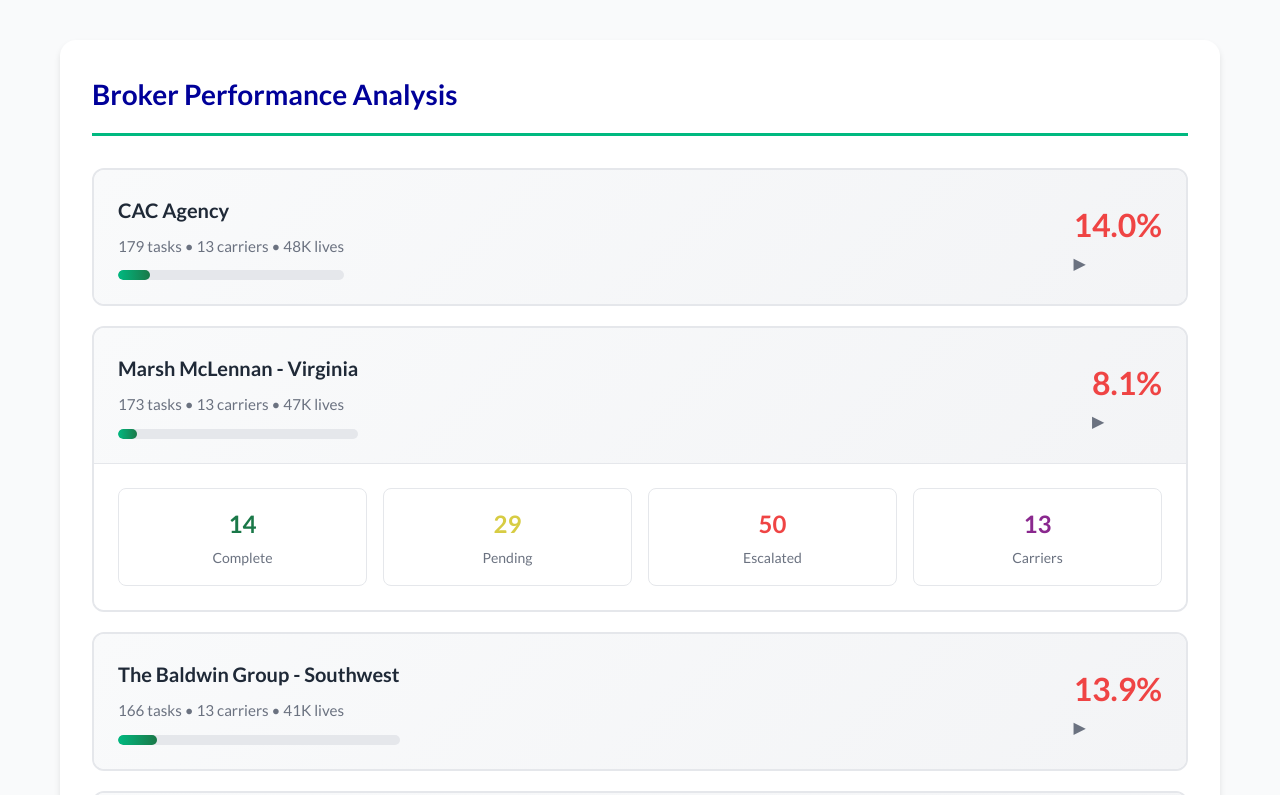
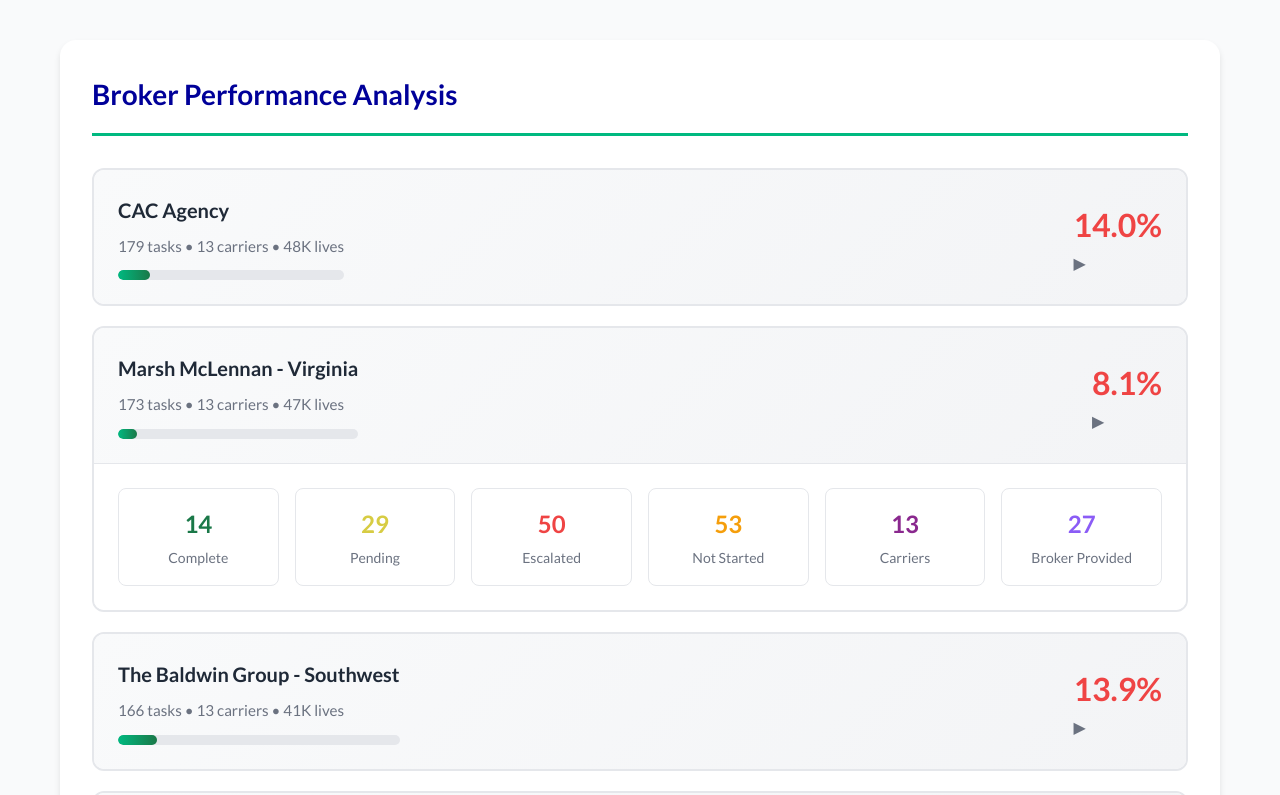
Before and after one commit to JessieK2025/managed-by-dashboard, a plain HTML site: page index.html in a window 1280 px wide. Both pictures are taken after a click on the element 640 px from the left and 2279 px from the top of the page. Shown: the part 1884-2679 px from the top of the page. Drawn offline with Linux system fonts and the light colour scheme.

Commit message:
Update index.html

```diff
--- a/index.html
+++ b/index.html
@@ -517,6 +517,8 @@
         .detail-item.complete .detail-value { color: #1A7848; }
         .detail-item.pending .detail-value { color: #D7CC43; }
         .detail-item.escalated .detail-value { color: #ef4444; }
+        .detail-item.not-started .detail-value { color: #f59e0b; }
+        .detail-item.broker-provided .detail-value { color: #8B5CF6; }
         .detail-item.carriers .detail-value { color: #8A288E; }
 
         .chevron {
@@ -990,9 +992,17 @@
                                     <div class="detail-value">${broker.escalated}</div>
                                     <div class="detail-label">Escalated</div>
                                 </div>
+                                <div class="detail-item not-started">
+                                    <div class="detail-value">${broker.notStarted}</div>
+                                    <div class="detail-label">Not Started</div>
+                                </div>
                                 <div class="detail-item carriers">
                                     <div class="detail-value">${broker.carriers.size}</div>
                                     <div class="detail-label">Carriers</div>
+                                </div>
+                                <div class="detail-item broker-provided">
+                                    <div class="detail-value">${broker.brokerProvided}</div>
+                                    <div class="detail-label">Broker Provided</div>
                                 </div>
                             </div>
                         </div>
```
